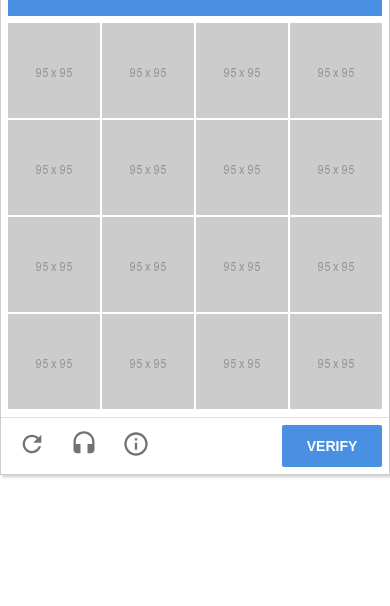
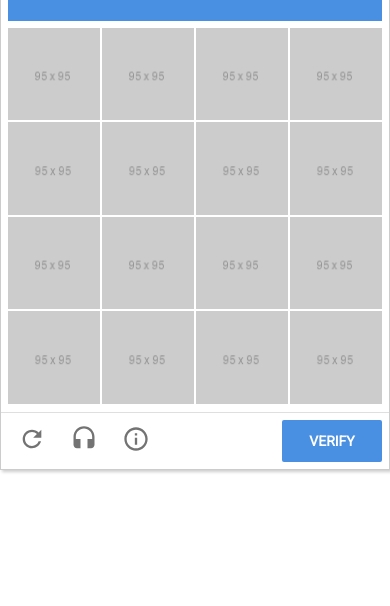
Before and after one commit to KonradLinkowski/Saptcha, a plain HTML site: page index.html in a window 390 px wide. Shown: the part 238-844 px from the top of the page. Drawn offline with Linux system fonts and the light colour scheme.

Commit message:
Fix small screens grid issue

```diff
--- a/main.css
+++ b/main.css
@@ -3,7 +3,7 @@
 :root {
   --padding: 7px;
   --background: rgb(74, 144, 226);
-  --window-width: 400px;
+  --window-width: 100vw;
 }
 
 html {
@@ -56,8 +56,9 @@
 }
 
 .window__body {
+  box-sizing: border-box;
+  height: var(--window-width);
   padding: var(--padding);
-  height: calc(var(--window-width) - var(--padding) * 2);
   overflow: hidden;
 }
 
@@ -81,7 +82,6 @@
 
 .tile {
   position: relative;
-  display: inline-block;
   cursor: pointer;
 }
 
@@ -91,14 +91,6 @@
 
 .tile:active {
   outline: none;
-}
-
-.tile--3 {
-  max-height: 126px;
-}
-
-.tile--4 {
-  max-height: 95px;
 }
 
 .tile--selected * {
@@ -145,6 +137,7 @@
   color: white;
   height: 42px;
   padding: 0;
+  font-family: inherit;
 }
 
 .button--action {
@@ -177,3 +170,9 @@
   outline: 0;
   box-shadow: 0 0 0 2pt #185abc;
 }
+
+@media (min-width: 400px) {
+  :root {
+    --window-width: 400px;
+  }
+}
--- a/main.js
+++ b/main.js
@@ -11,7 +11,6 @@
     img.style.backgroundImage = 'url("images/95.png")'
     img.classList.add('tile__image')
     wrapper.classList.add('tile')
-    wrapper.classList.add(`tile--${col}`)
     wrapper.setAttribute('tabindex', 0)
     wrapper.addEventListener('click', selectTile)
     wrapper.dataset['index'] = index
```
